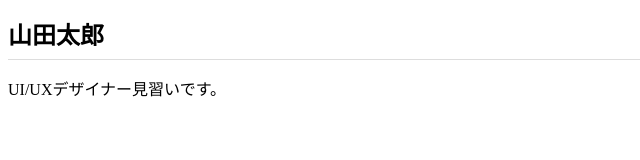
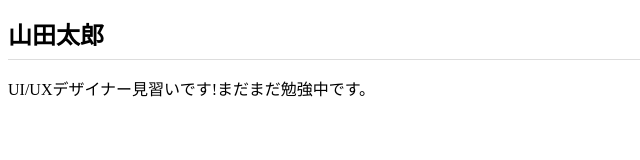
Before and after one commit to studyKM/sutudyMK.github.io, a plain HTML site: page index.html in a window 1280 px wide. Shown: the whole page, without its empty margins (0-640 px from the left). Drawn offline with Linux system fonts and the light colour scheme.

Commit message:
Add files via upload

```diff
--- a/index.html
+++ b/index.html
@@ -9,6 +9,6 @@
 </head>
 <body>
     <h1>山田太郎</h1>
-    <p>UI/UXデザイナー見習いです。</p>
+    <p>UI/UXデザイナー見習いです!まだまだ勉強中です。</p>
   </body>
 </html>
```
